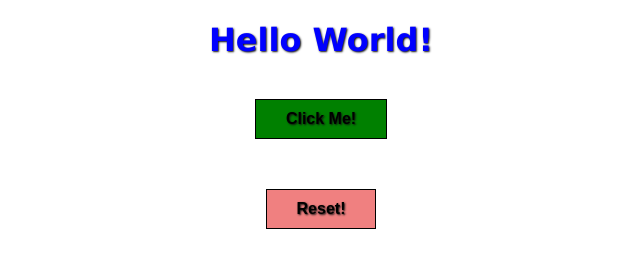
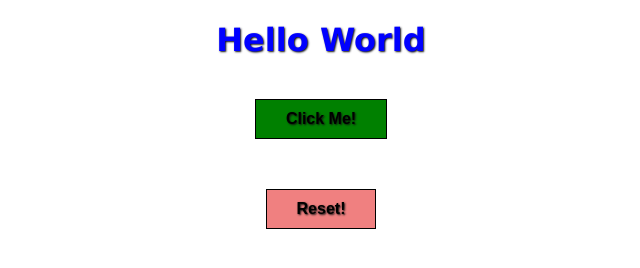
Before and after one commit to Paajt/button-click, a plain HTML site: page index.html in a window 1280 px wide. Both pictures are taken after a click on the button "Reset!". Shown: the whole page, without its empty margins (319-959 px from the left). Drawn offline with Linux system fonts and the light colour scheme.

Commit message:
Removed "!" in "Hello World" in HTML and JS

```diff
--- a/index.html
+++ b/index.html
@@ -10,7 +10,7 @@
 </head>
 <body>
 
-<h1 class="h1-text" id="message">Hello World!</h1><br>
+<h1 class="h1-text" id="message">Hello World</h1><br>
 
 <div>
     <button class="buttonClick" onclick="changeMessage()">Click Me!</button><br>
--- a/script.js
+++ b/script.js
@@ -7,6 +7,6 @@ function changeMessage() {
 
 function resetButton() {
 
-    document.getElementById("message").innerHTML = "Hello World!"
+    document.getElementById("message").innerHTML = "Hello World"
 
 }
```
